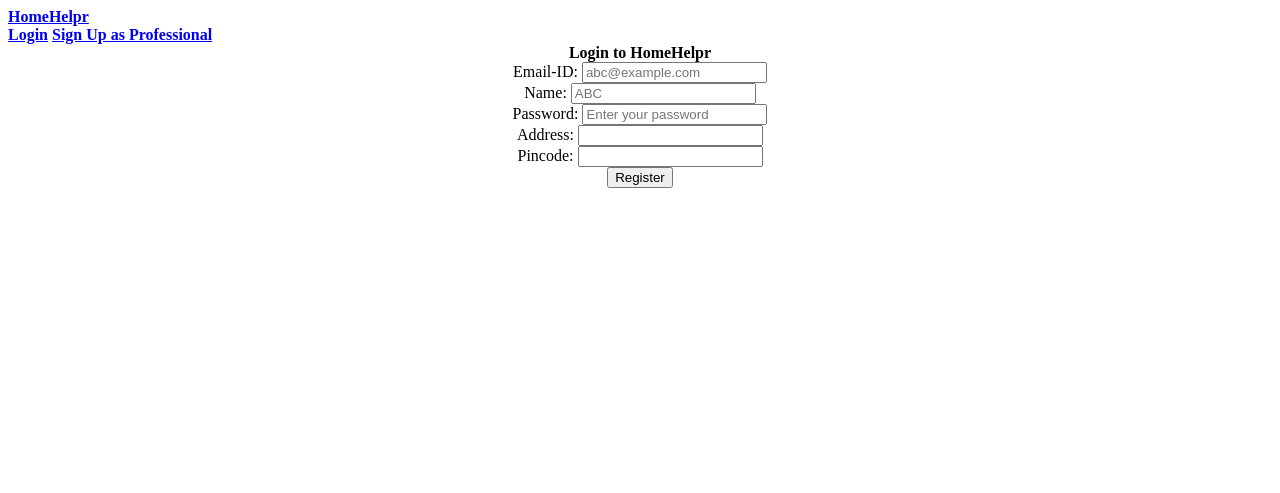
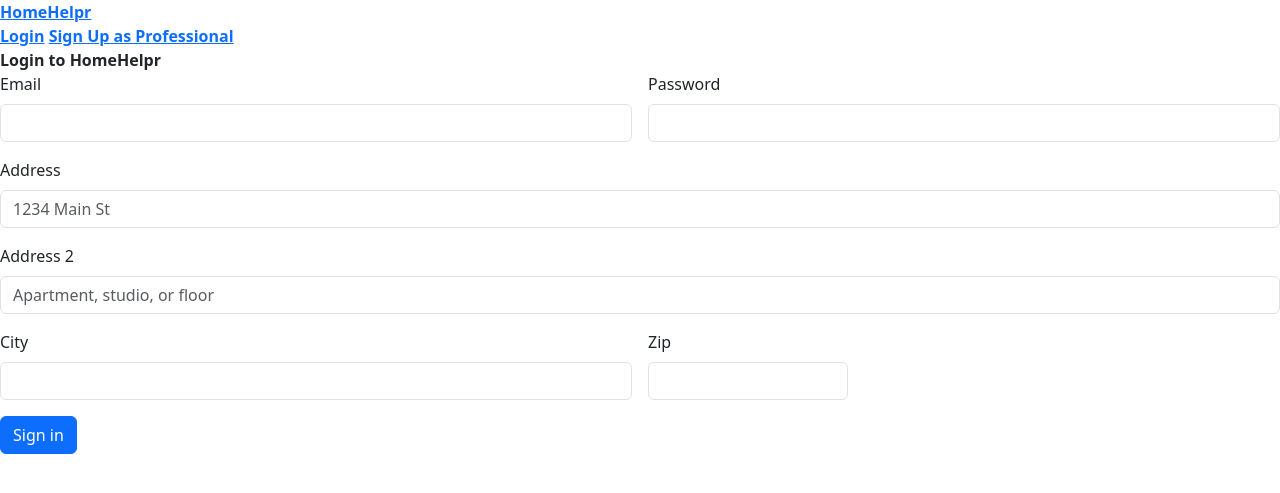
Before and after one commit to 23f1002155/mad-1-az-household-service, a Flask app: page /sign-up-customer in a window 1280 px wide. Shown: the top 493 px of the page. Run offline with Flask 3, Linux system fonts and the light colour scheme; parts of the project's set-up code (start-up, migrations or seed data) failed here and were passed over.

Commit message:
Update of Work Till 29-10-2024

```diff
--- a/app.py
+++ b/app.py
@@ -1,5 +1,5 @@
 import os
-from flask import Flask, current_app, render_template
+from flask import Flask
 from application.config import LocalDevelopmentConfig
 from application.database import db
 from application.controllers import *
--- a/application/database.py
+++ b/application/database.py
@@ -1,7 +1,7 @@
 from sqlalchemy.ext.declarative import declarative_base
 from flask_sqlalchemy import SQLAlchemy
-from app import app
+
 
 engine = None
 Base = declarative_base()
-db = SQLAlchemy(app)
+db = SQLAlchemy()
--- a/templates/sign-up-customer.html
+++ b/templates/sign-up-customer.html
@@ -1,7 +1,9 @@
-<!DOCTYPE html>
+<!doctype html>
 <html lang="en">
   <head>
-    <meta charset="UTF-8">
+    <meta charset="utf-8">
+    <meta name="viewport" content="width=device-width, initial-scale=1">
+    <link href="https://cdn.jsdelivr.net/npm/bootstrap@5.3.3/dist/css/bootstrap.min.css" rel="stylesheet" integrity="sha384-QWTKZyjpPEjISv5WaRU9OFeRpok6YctnYmDr5pNlyT2bRjXh0JMhjY6hW+ALEwIH" crossorigin="anonymous">
     <title>Login</title>
 </head>
 <body>
@@ -13,37 +15,42 @@
         <a href = '/login'><b>Login</b></a>
         <a href = '/sign-up-serviceprovider'><b>Sign Up as Professional</b></a>
   </div>
-  <div align="center">
+  <div>
     <div id = "main-body" name = 'home_main'>
         <div ><b>Login to HomeHelpr</b></div>
-      <form method = "POST", id = "signup-form-customer">
-        <div>
-          <label style="width: 25%">Email-ID: </label>
-          <input type="text" name = "u_email" placeholder="abc@example.com"  required/><br>
+        <form class="row g-3" method="post">
+          <div class="col-md-6">
+            <label for="inputEmail4" class="form-label">Email</label>
+            <input type="email" class="form-control" id="inputEmail4">
           </div>
-        <div>
-          <label style="width: 25%">Name: </label>
-          <input type="text" name = "u_name" placeholder = "ABC"  required/><br>
+          <div class="col-md-6">
+            <label for="inputPassword4" class="form-label">Password</label>
+            <input type="password" class="form-control" id="inputPassword4">
           </div>
-        <div>
-          <label style="width: 25%">Password: </label>
-          <input type="password" name="u_password" placeholder = "Enter your password" required/><br>
+          <div class="col-12">
+            <label for="inputAddress" class="form-label">Address</label>
+            <input type="text" class="form-control" id="inputAddress" placeholder="1234 Main St">
           </div>
-        <div>
-          <label style="width: 25%">Address: </label>
-          <input type="text" name = "u_address"  required/><br>
+          <div class="col-12">
+            <label for="inputAddress2" class="form-label">Address 2</label>
+            <input type="text" class="form-control" id="inputAddress2" placeholder="Apartment, studio, or floor">
           </div>
-        <div>
-          <label style="width: 25%">Pincode: </label>
-          <input type="text" name = "u_pincode" required/><br>
+          <div class="col-md-6">
+            <label for="inputCity" class="form-label">City</label>
+            <input type="text" class="form-control" id="inputCity">
           </div>
-        <div>
-          <input type="submit" name = "signup-cust" value = "Register" />
+          <div class="col-md-2">
+            <label for="inputZip" class="form-label">Zip</label>
+            <input type="text" class="form-control" id="inputZip">
+          </div>
+          <div class="col-12">
+            <button type="submit" class="btn btn-primary">Sign in</button>
           </div>
         </form>
 
 
     </div>
   </div>
+  <script src="https://cdn.jsdelivr.net/npm/bootstrap@5.3.3/dist/js/bootstrap.bundle.min.js" integrity="sha384-YvpcrYf0tY3lHB60NNkmXc5s9fDVZLESaAA55NDzOxhy9GkcIdslK1eN7N6jIeHz" crossorigin="anonymous"></script>
 </body>
 </html>
```
Also changed, not shown: application/models.py (+12 -4 lines), db_directory/HomeHelpr.sqlite3, templates/login.html (line endings or trailing spaces). Lines whose indentation alone changed are shown as unchanged.
